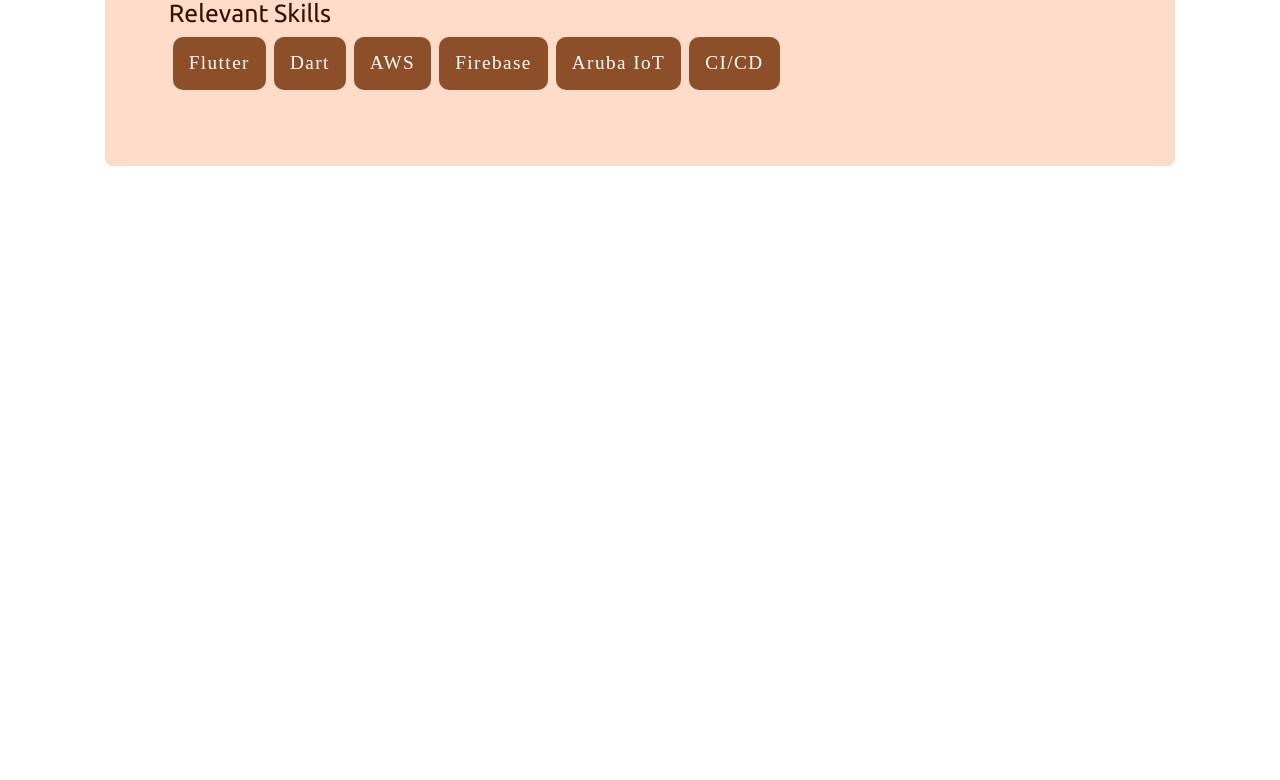
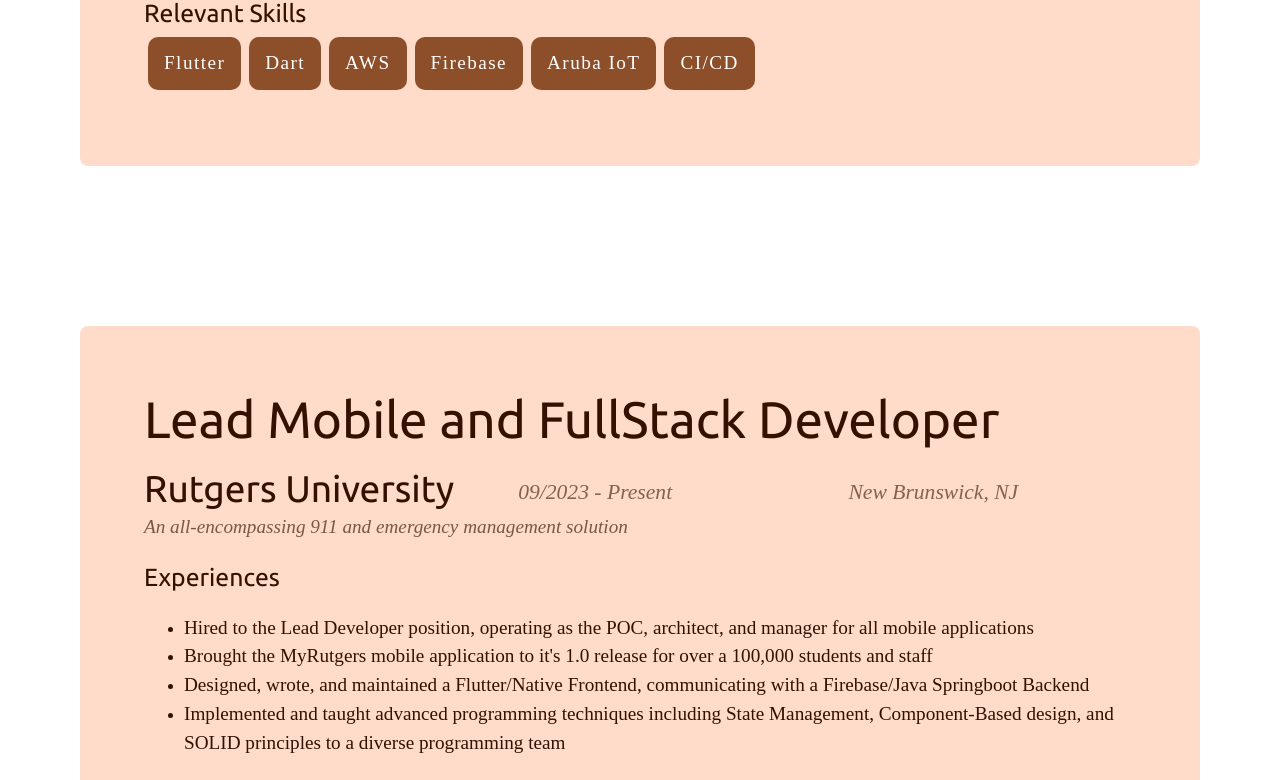
Before and after one commit to john-cinquegrana/ReactPersonalSite, a React (Vite) app: page / in a window 1280 px wide. Shown: the part 2000-2780 px from the top of the page. Before the commit the page ends 2166 px from the top, so only its background shows below. Built offline with nearby package versions, Linux system fonts and the light colour scheme.

Commit message:
Refactored Work Experience Display

```diff
--- a/src/components/pages/Home.tsx
+++ b/src/components/pages/Home.tsx
@@ -12,7 +12,7 @@ const Home: React.FC = () => {
 				display: 'flex',
 				flexFlow: 'column nowrap',
 				justifyContent: 'flex-start',
-				alignItems: 'center',
+				alignItems: 'stretch',
 				width: '100%',
 			}}
 		>
@@ -36,8 +36,8 @@ const Home: React.FC = () => {
 			</Box>
 			<Card
 				sx={{
+					padding: 6,
 					margin: 10,
-					padding: 6,
 				}}
 			>
 				<CardContent
@@ -99,6 +99,7 @@ const Home: React.FC = () => {
 			<Typography
 				variant='h2'
 				padding={4}
+				align='center'
 			>
 				Work Experience
 			</Typography>
@@ -148,6 +149,45 @@ const Home: React.FC = () => {
 					</li>
 				</ul>
 			</WorkExperience>
+			<WorkExperience
+				title='Lead Mobile and FullStack Developer'
+				company='Rutgers University'
+				startDate='09/2023'
+				endDate='Present'
+				location='New Brunswick, NJ'
+				skills={['Flutter', 'React', 'Springboot', 'SQL', 'Firebase']}
+			>
+				<ul>
+					<li>
+						<Typography variant='body1'>
+							Hired to the Lead Developer position, operating as
+							the POC, architect, and manager for all mobile
+							applications
+						</Typography>
+					</li>
+					<li>
+						<Typography variant='body1'>
+							Brought the MyRutgers mobile application to it's 1.0
+							release for over a 100,000 students and staff
+						</Typography>
+					</li>
+					<li>
+						<Typography variant='body1'>
+							Designed, wrote, and maintained a Flutter/Native
+							Frontend, communicating with a Firebase/Java
+							Springboot Backend
+						</Typography>
+					</li>
+					<li>
+						<Typography variant='body1'>
+							Implemented and taught advanced programming
+							techniques including State Management,
+							Component-Based design, and SOLID principles to a
+							diverse programming team
+						</Typography>
+					</li>
+				</ul>
+			</WorkExperience>
 		</Box>
 	);
 };
```
